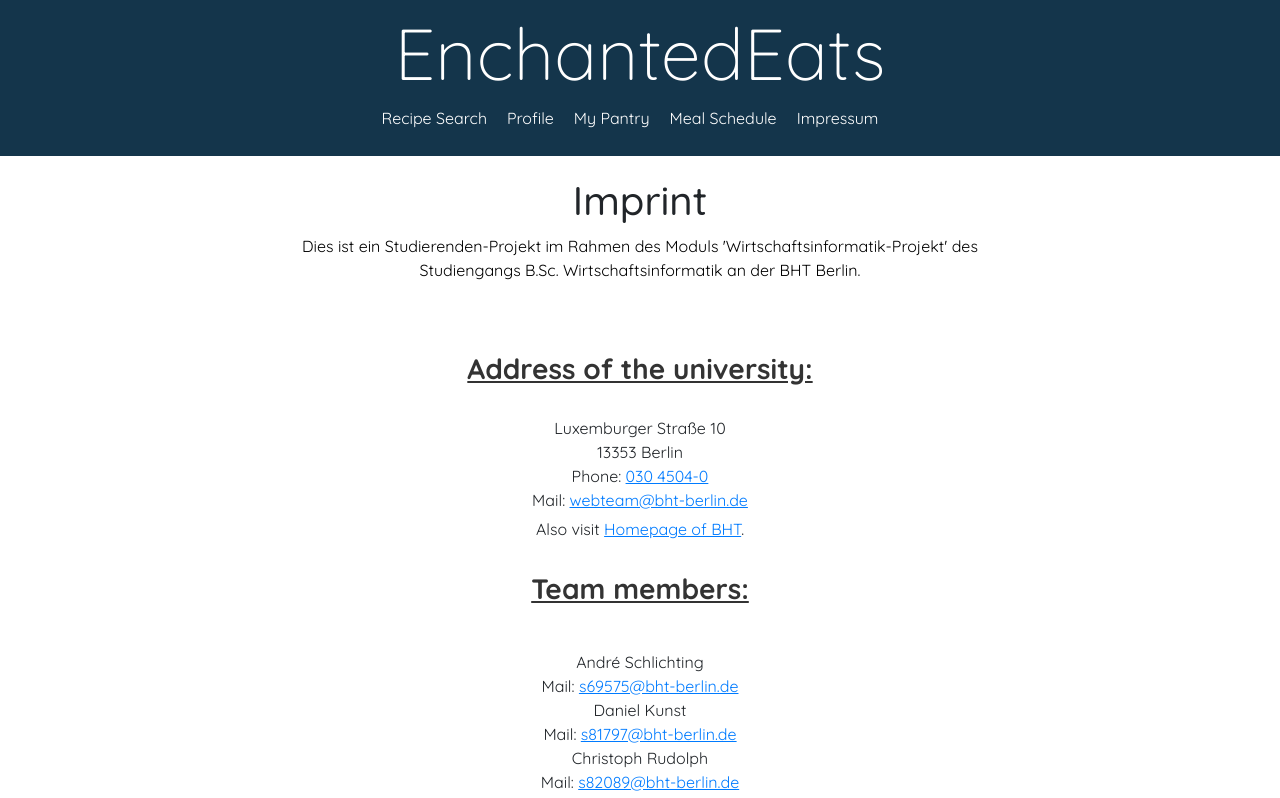
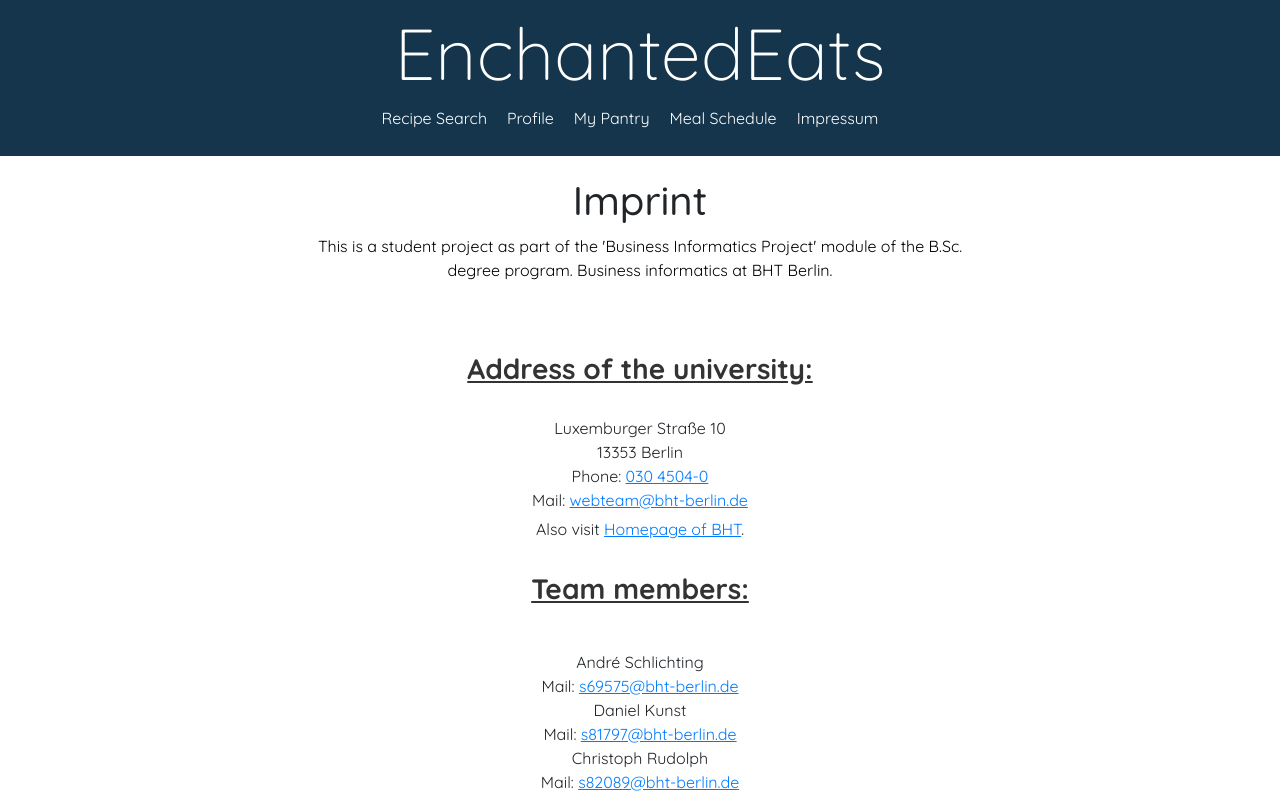
Before and after one commit to saskiamellies/rezept-softwaretchnik, a React (Create React App) app: page /impressum in a window 1280 px wide. Shown: the top 798 px of the page. Built offline with nearby package versions, Linux system fonts and the light colour scheme.

Commit message:
Update translation Impressum.jsx

```diff
--- a/src/components/Impressum.jsx
+++ b/src/components/Impressum.jsx
@@ -9,7 +9,7 @@ const Impressum = () => {
 
       <textarea
       className="textarea-no-border"
-        value="Dies ist ein Studierenden-Projekt im Rahmen des Moduls 'Wirtschaftsinformatik-Projekt' des Studiengangs B.Sc. Wirtschaftsinformatik an der BHT Berlin."
+        value="This is a student project as part of the 'Business Informatics Project' module of the B.Sc. degree program. Business informatics at BHT Berlin."
         rows={4}
         cols={50}
         readOnly
```
